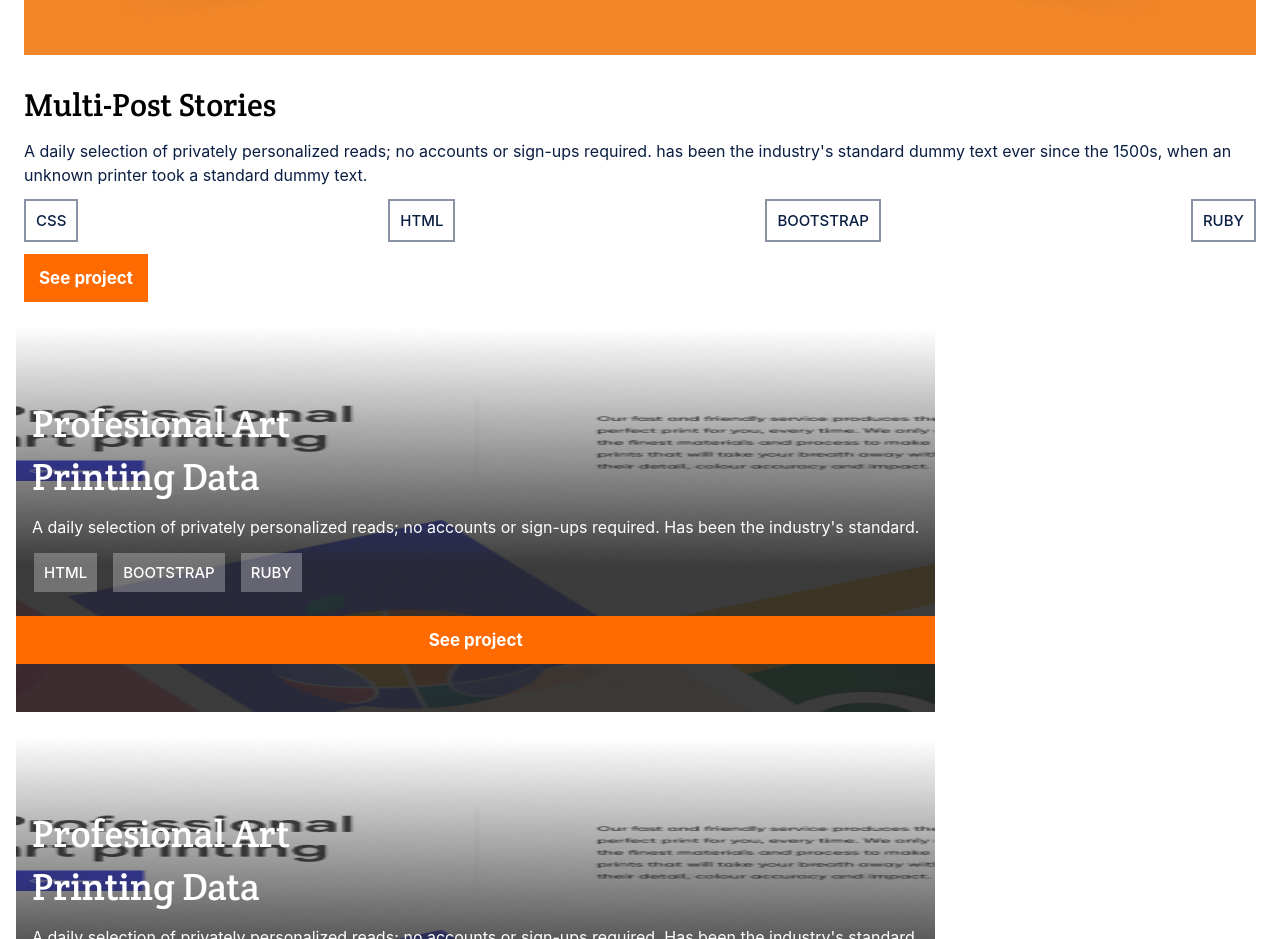
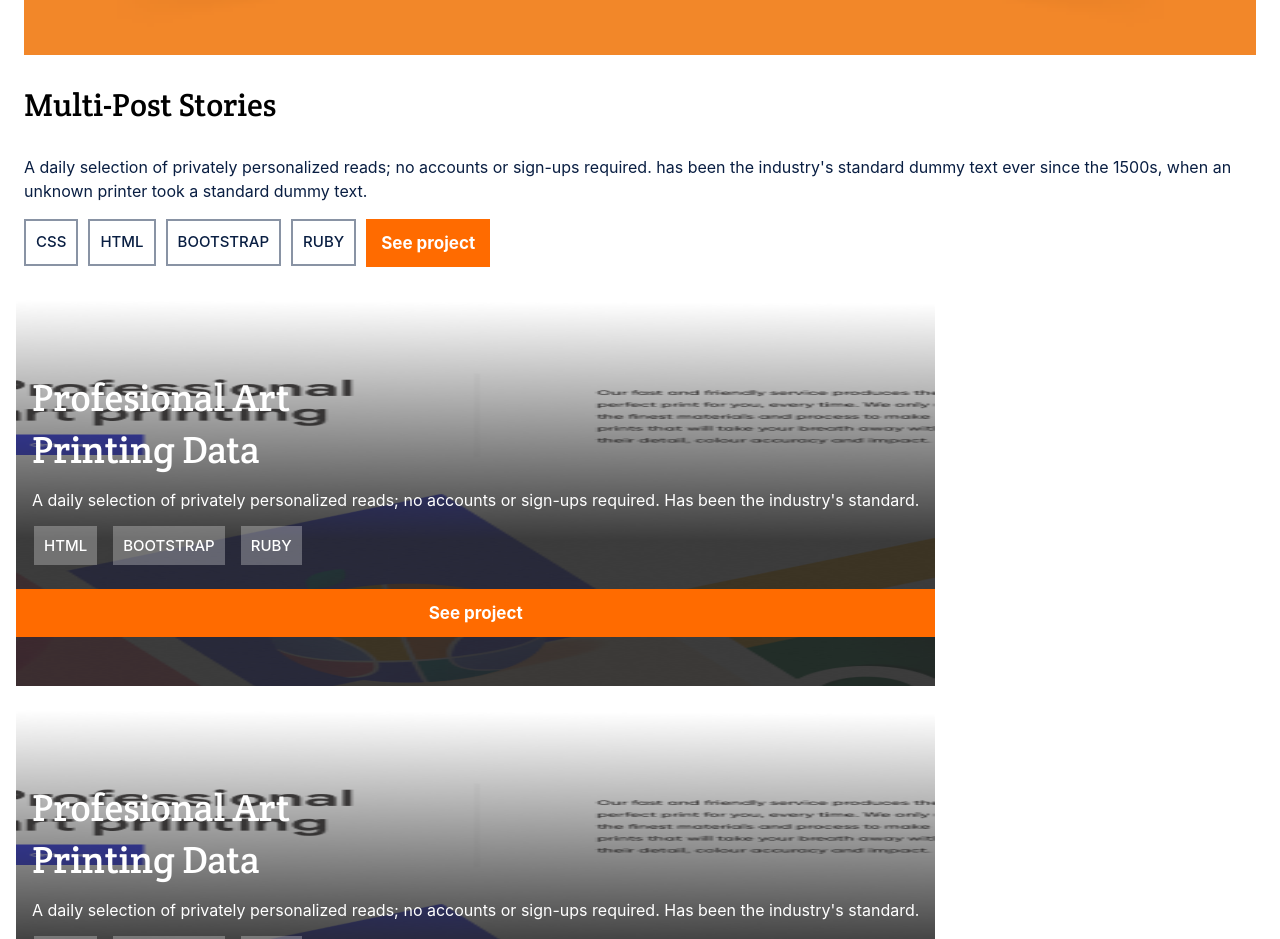
Before and after one commit to erickma1/Module1_Portfolio_Setup, a plain HTML site: page index.html in a window 1280 px wide. Shown: the part 1700-2639 px from the top of the page. Drawn offline with Linux system fonts and the light colour scheme.

Commit message:
Update index.html

```diff
--- a/index.html
+++ b/index.html
@@ -56,7 +56,7 @@
                     sign-ups required. has been the industry's standard dummy text ever
                     since the 1500s, when an unknown printer took a standard dummy text.
                 </p>
-                <ul>
+                <!-- <ul>
                     <li>
                         <a href="#">CSS</a>
                     </li>
@@ -69,7 +69,16 @@
                     <li>
                         <a href="#">RUBY</a>
                     </li>
-                </ul>
+                </ul> -->
+                <div>
+                    <p><a href="#">CSS</a></p>
+                    <p> <a href="#">HTML</a></p>
+                    <p> <a href="#">BOOTSTRAP</a></p>
+                    <p> <a href="#">RUBY</a></p>
+
+                </div>
+
+
                 <button type="button">See project</button>
             </article>
         </section>
--- a/style.css
+++ b/style.css
@@ -239,15 +239,15 @@ body {
 }
 
 .works-content p {
-  margin-top: 0;
-  margin-bottom: 12px;
+  /* margin-top: 0;
+  margin-bottom: 12px; */
   font-family: 'Inter', sans-serif;
   font-style: normal;
   font-weight: 400;
   font-size: 16px;
   line-height: 150%;
   color: #091e42;
-  display: grid;
+  float: left;
   order: 1;
 }
 
@@ -260,6 +260,22 @@ body {
   padding: 0;
   gap: 12px;
 }
+.works-content div{
+ display: block;
+ width: 100%;
+}
+
+.works-content >div p{
+  margin: 0;
+  border: 2px solid #8993a4;
+  padding: 10px;
+  color: #091e42;
+  font-size: 15px;
+  font-weight: 500;
+  font-family: 'Inter', sans-serif;
+  font-style: normal;
+  margin: 0 10px 10px 0;
+ }
 
 .works-content li {
   margin: 0;
```
